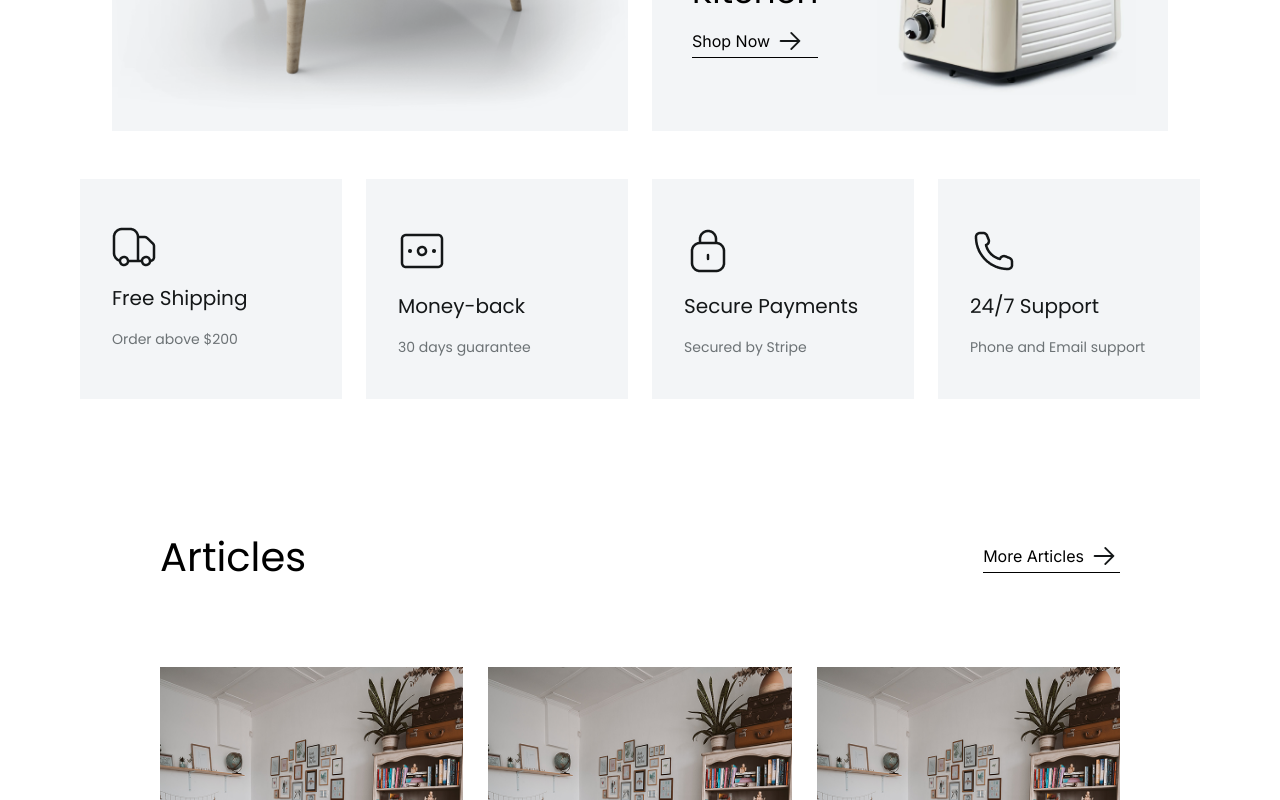
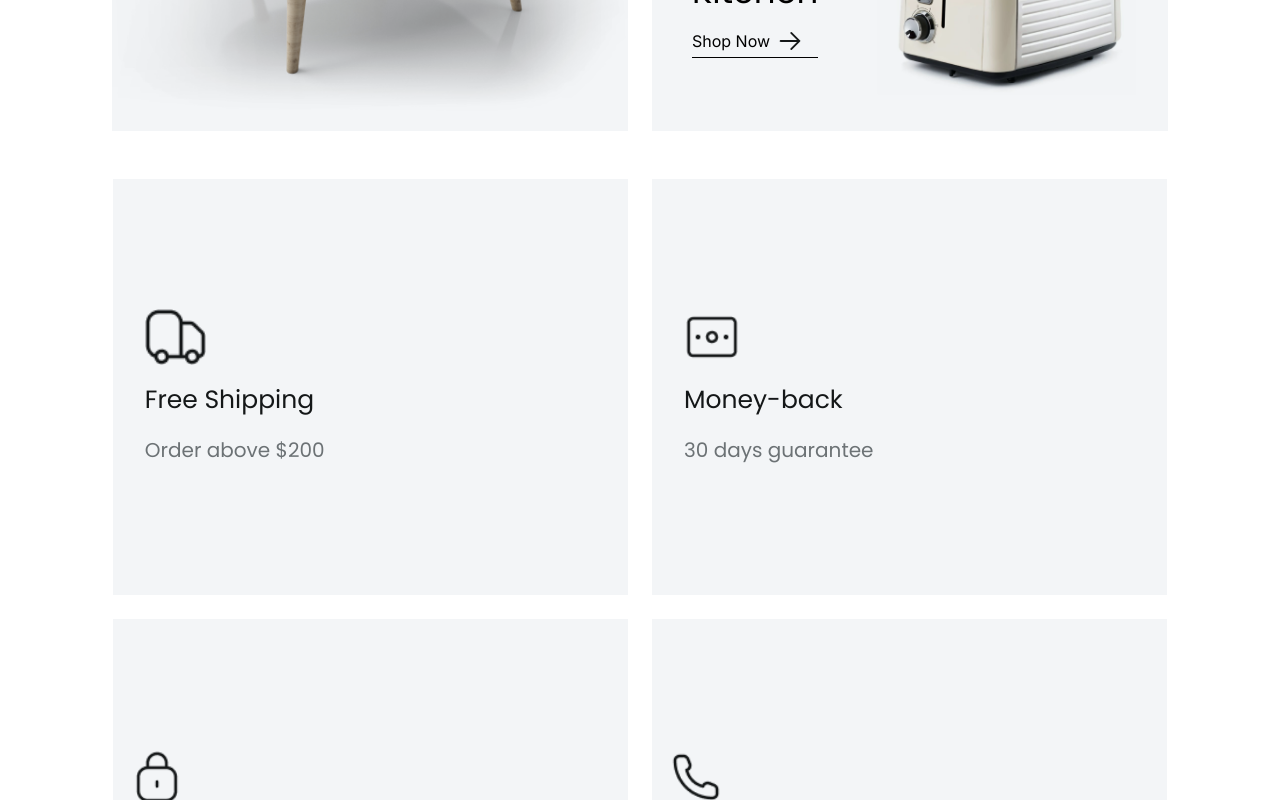
Before and after one commit to cmmubeenofficial/react-ecommerce-app, a React (Vite) app: page / in a window 1280 px wide. Shown: the part 2640-3440 px from the top of the page. Built offline with nearby package versions, Linux system fonts and the light colour scheme.

Commit message:
Update the UI of WhyChooseUs.jsx for all devices

```diff
--- a/src/components/WhyChooseUs/WhyChooseUs.jsx
+++ b/src/components/WhyChooseUs/WhyChooseUs.jsx
@@ -3,41 +3,41 @@ import React from 'react'
 function WhyChooseUs() {
     return (
         <>
-            <div className="why-choose-us py-8 lg:py-[48px] px-8 lg:px-0 flex flex-col lg:flex-row gap-6 lg:gap-6 justify-center items-center">
+            <div className="why-choose-us py-8 lg:py-[48px] px-8 lg:px-0 flex flex-col min-[1290px]:flex-row gap-6 min-[412px]:gap-6 justify-center items-center">
 
                 {/* two box layout */}
-                <div className="two-layout flex gap-2 lg:gap-6 justify-center items-center">
+                <div className="two-layout flex gap-2 min-[625px]:gap-6 justify-center items-center">
                     {/* Free Shiping */}
-                    <div className="reason-1 bg-[#F3F5F7] lg:w-[16.375rem] lg:h-[13.75rem] py-[48px] px-[32px] flex flex-col justify-start items-start gap-[16px]">
-                        <img src="/icons/why_choose_us/shiping.png" alt="shiping icon" />
-                        <h6 className='font-poppins text-[20px] text-[#141718]'>Free Shipping</h6>
-                        <p className='font-poppins text-[14px] text-[#6C7275]'>Order above $200</p>
+                    <div className="reason-1 bg-[#F3F5F7] h-[14.875rem] w-[9.704rem] min-[540px]:w-[15rem] min-[540px]:h-[12rem] min-[625px]:w-[16.375rem] min-[625px]:h-[13.75rem] min-[768px]:w-[19rem] min-[768px]:h-[16rem] min-[853px]:w-[24rem] min-[853px]:h-[20rem] min-[912px]:w-[24rem] min-[912px]:h-[21rem] min-[1280px]:w-[32.2rem] min-[1280px]:h-[26rem] min-[1300px]:w-[16.35rem] min-[1300px]:h-[13.5rem] py-8 px-4 min-[625px]:py-[48px] min-[625px]:px-[32px] flex flex-col justify-center items-start gap-[16px]">
+                        <img src="/icons/why_choose_us/shiping.png" alt="shiping icon" className='min-[853px]:h-14 min-[1300px]:h-auto' />
+                        <h6 className='font-poppins min-[1300px]:text-[14px] text-[14px] min-[625px]:text-[20px] min-[853px]:text-[25px] text-[#141718]'>Free Shipping</h6>
+                        <p className='font-poppins min-[1300px]:text-[14px] min-[853px]:text-[20px] text-[#6C7275]'>Order above $200</p>
                     </div>
 
                     {/* Money-back */}
-                    <div className="reason-2 bg-[#F3F5F7] xl:w-[16.375rem] xl:h-[13.75rem] py-[48px] px-[32px] flex flex-col justify-start items-start gap-[16px]">
-                        <img src="/icons/why_choose_us/money_back.png" alt="Money Back Icon" />
-                        <h6 className='font-poppins text-[20px] text-[#141718]'>Money-back</h6>
-                        <p className='font-poppins text-[14px] text-[#6C7275]'>30 days guarantee</p>
+                    <div className="reason-2 bg-[#F3F5F7] h-[14.875rem] w-[9.704rem] min-[540px]:w-[15rem] min-[540px]:h-[12rem] min-[625px]:w-[16.375rem] min-[625px]:h-[13.75rem] min-[768px]:w-[19rem] min-[768px]:h-[16rem] min-[853px]:w-[24rem] min-[853px]:h-[20rem] min-[912px]:w-[24rem] min-[912px]:h-[21rem] min-[1280px]:w-[32.2rem] min-[1280px]:h-[26rem] min-[1300px]:w-[16.35rem] min-[1300px]:h-[13.5rem] py-8 px-4 min-[625px]:py-[48px] min-[625px]:px-[32px] flex flex-col justify-center items-start gap-[16px]">
+                        <img src="/icons/why_choose_us/money_back.png" alt="Money Back Icon" className='min-[853px]:h-14 min-[1300px]:h-auto' />
+                        <h6 className='font-poppins min-[1300px]:text-[14px] min-[625px]:text-[20px] min-[853px]:text-[25px] text-[#141718]'>Money-back</h6>
+                        <p className='font-poppins min-[1300px]:text-[14px] min-[853px]:text-[20px] text-[#6C7275]'>30 days guarantee</p>
                     </div>
                 </div>
 
                 {/* two box layout */}
 
-                <div className="two-layout flex gap-2 lg:gap-6 justify-center items-center">
+                <div className="two-layout flex gap-2 min-[625px]:gap-6 justify-center items-center">
                     {/* Secure Payments */}
-                    <div className="reason-3 bg-[#F3F5F7] xl:w-[16.375rem] xl:h-[13.75rem] py-[48px] px-[32px] flex flex-col justify-start items-start gap-[16px]">
-                        <img src="/icons/why_choose_us/secure_payment.png" alt="security icon" />
-                        <h6 className='font-poppins text-[20px] text-[#141718]'>Secure Payments</h6>
-                        <p className='font-poppins text-[14px] text-[#6C7275]'>Secured by Stripe</p>
+                    <div className="reason-3 bg-[#F3F5F7] h-[14.875rem] w-[9.704rem] min-[540px]:w-[15rem] min-[540px]:h-[12rem] min-[625px]:w-[16.375rem] min-[625px]:h-[13.75rem] min-[768px]:w-[19rem] min-[768px]:h-[16rem] min-[853px]:w-[24rem] min-[853px]:h-[20rem] min-[912px]:w-[24rem] min-[912px]:h-[21rem] min-[1280px]:w-[32.2rem] min-[1280px]:h-[26rem] min-[1300px]:w-[16.35rem] min-[1300px]:h-[13.5rem] py-8 px-4 min-[625px]:py-[48px]min-[625px]:px-[32px] flex flex-col justify-center items-start gap-[16px]">
+                        <img src="/icons/why_choose_us/secure_payment.png" alt="security icon" className='min-[853px]:h-14 min-[1300px]:h-auto' />
+                        <h6 className='font-poppins min-[1300px]:text-[14px] min-[625px]:text-[20px] min-[853px]:text-[25px] text-[#141718]'>Secure Payments</h6>
+                        <p className='font-poppins min-[1300px]:text-[14px] min-[853px]:text-[20px] text-[#6C7275]'>Secured by Stripe</p>
                     </div>
 
 
                     {/* 24/7 Support */}
-                    <div className="reason-4 bg-[#F3F5F7] xl:w-[16.375rem] xl:h-[13.75rem] py-[48px] px-[32px] flex flex-col justify-start items-start gap-[16px]">
-                        <img src="/icons/why_choose_us/call.png" alt="call icon" />
-                        <h6 className='font-poppins text-[20px] text-[#141718]'>24/7 Support</h6>
-                        <p className='font-poppins text-[14px] text-[#6C7275]'>Phone and Email support</p>
+                    <div className="reason-4 bg-[#F3F5F7] h-[14.875rem] w-[9.704rem] min-[540px]:w-[15rem] min-[540px]:h-[12rem] min-[625px]:w-[16.375rem] min-[625px]:h-[13.75rem] min-[768px]:w-[19rem] min-[768px]:h-[16rem] min-[853px]:w-[24rem] min-[853px]:h-[20rem] min-[912px]:w-[24rem] min-[912px]:h-[21rem] min-[1280px]:w-[32.2rem] min-[1280px]:h-[26rem] min-[1300px]:w-[16.35rem] min-[1300px]:h-[13.5rem] py-8 px-4 in-[412px]:py-[48px]min-[625px]:px-[32px] flex flex-col justify-center items-start gap-[16px]">
+                        <img src="/icons/why_choose_us/call.png" alt="call icon" className='min-[853px]:h-14 min-[1300px]:h-auto' />
+                        <h6 className='font-poppins min-[1300px]:text-[14px] min-[625px]:text-[20px] min-[853px]:text-[25px] text-[#141718]'>24/7 Support</h6>
+                        <p className='font-poppins min-[1300px]:text-[14px] min-[853px]:text-[20px] text-[#6C7275]'>Phone and Email support</p>
                     </div>
                 </div>
             </div>
```
